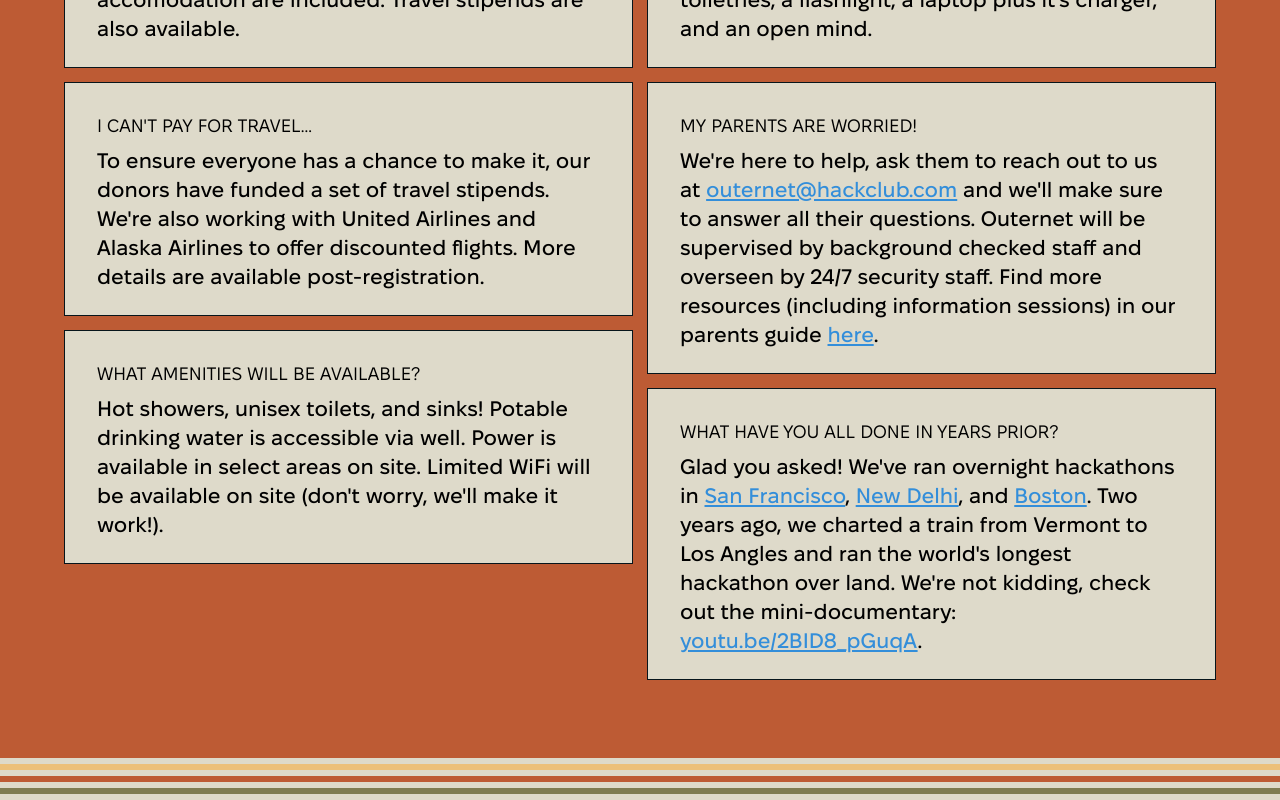
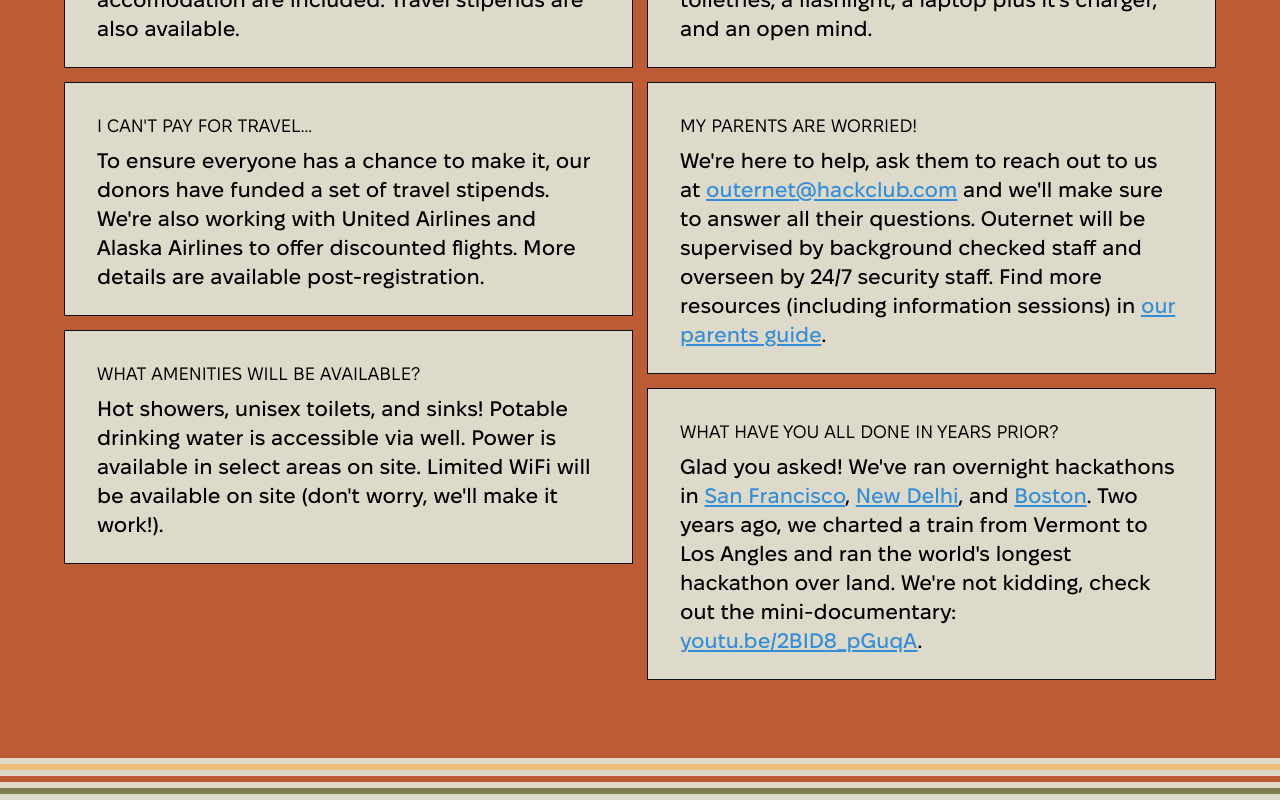
Before and after one commit to hackclub/www-outernet, a Next.js app: page / in a window 1280 px wide. Shown: the part 6487-7287 px from the top of the page. Built offline with nearby package versions, Linux system fonts and the light colour scheme.

Commit message:
Update FAQ.js

```diff
--- a/components/FAQ.js
+++ b/components/FAQ.js
@@ -87,8 +87,8 @@ export default function FAQ() {
                   <a href="mailto:outernet@hackclub.com">outernet@hackclub.com</a> and we'll make sure to answer all their
                   questions. Outernet will be supervised by background checked
                   staff and overseen by 24/7 security staff. Find more resources
-                  (including information sessions) in our
-                  parents guide <a href="/">here</a>.
+                  (including information sessions) in <a href="/">our
+                  parents guide</a>.
                 </p>
               </div>
             </Fade>
```
